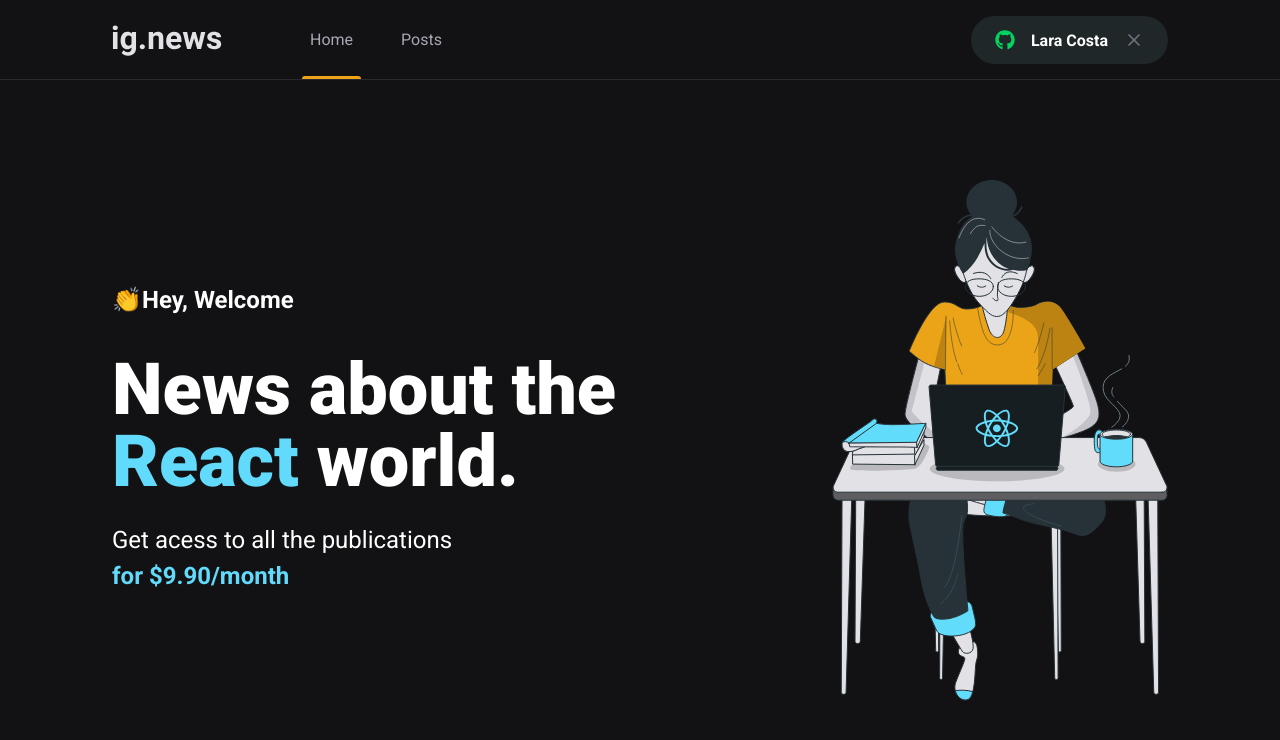
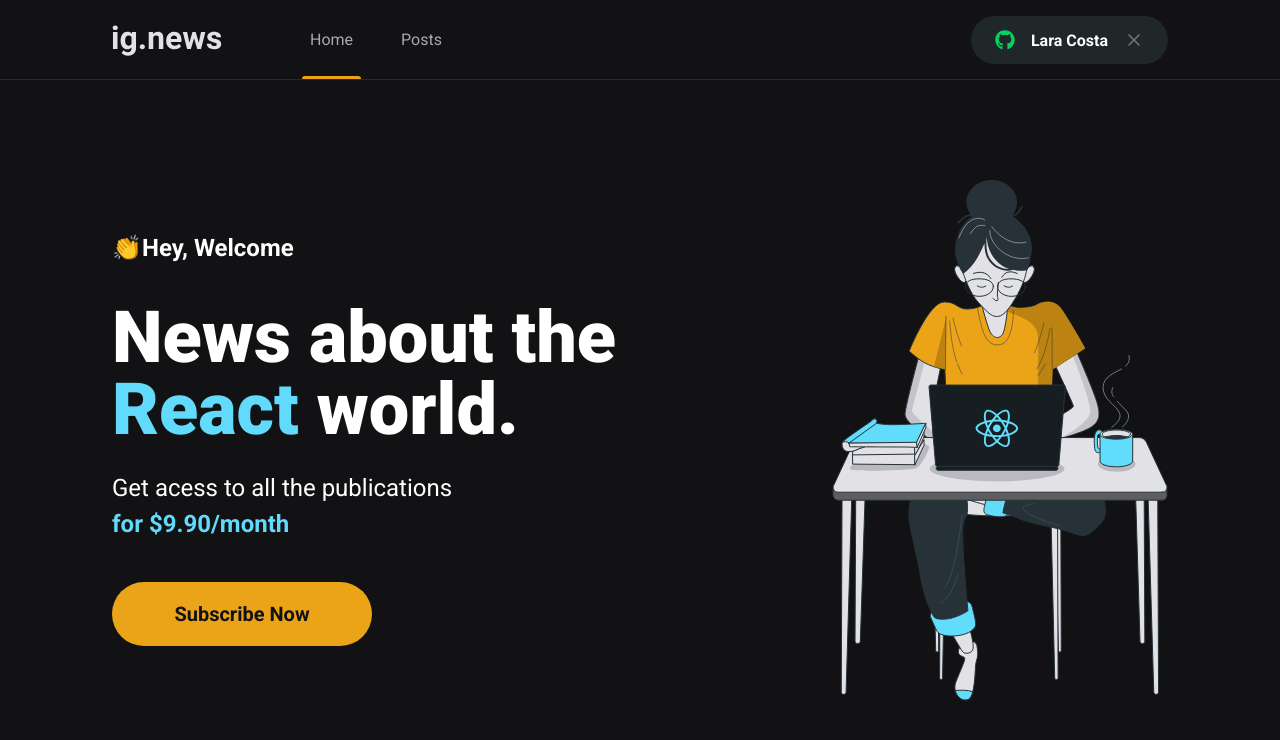
Before and after one commit to LaraCosta66/ignews-nextjs, a Next.js app: page / in a window 1280 px wide. Shown: the top 740 px of the page. Built offline with nearby package versions, Linux system fonts and the light colour scheme.

Commit message:
feat: add subscribeButton component

```diff
--- /dev/null
+++ b/pages/components/SubscribeButton/index.tsx
@@ -0,0 +1,9 @@
+import styles from"./styles.module.scss";
+
+export function SubscribeButton(){
+    return(
+        <button type="button" className={styles.subscribeButton}>
+            Subscribe Now
+        </button>
+    )
+}
--- /dev/null
+++ b/pages/components/SubscribeButton/styles.module.scss
@@ -0,0 +1,19 @@
+.subscribeButton {
+  height: 4rem;
+  width: 260px;
+  border: 0;
+  border-radius: 2rem;
+  background: var(--yellow-500);
+  color: var(--gray-900);
+  font-size: 1.25rem;
+  font-weight: bold;
+
+  display: flex;
+  align-items: center;
+  justify-content: center;
+
+  transition: filter 0.2s;
+  &:hover {
+    filter: brightness(0.8);
+  }
+}
--- a/pages/home.module.scss
+++ b/pages/home.module.scss
@@ -35,4 +35,8 @@
       font-weight: bold;
     }
   }
+
+  button {
+    margin-top: 2.5rem;
+  }
 }
--- a/pages/index.tsx
+++ b/pages/index.tsx
@@ -1,5 +1,6 @@
 import Head from "next/head";
 import styles from "./home.module.scss";
+import { SubscribeButton } from "./components/SubscribeButton";
 export default function Home() {
   return (
     <>
@@ -16,6 +17,7 @@
             Get acess to all the publications <br />
             <span>for $9.90/month</span>
           </p>
+          <SubscribeButton />
         </section>
         <img src="/images/Mulher.svg" alt="Girl coding" />
       </main>
```
